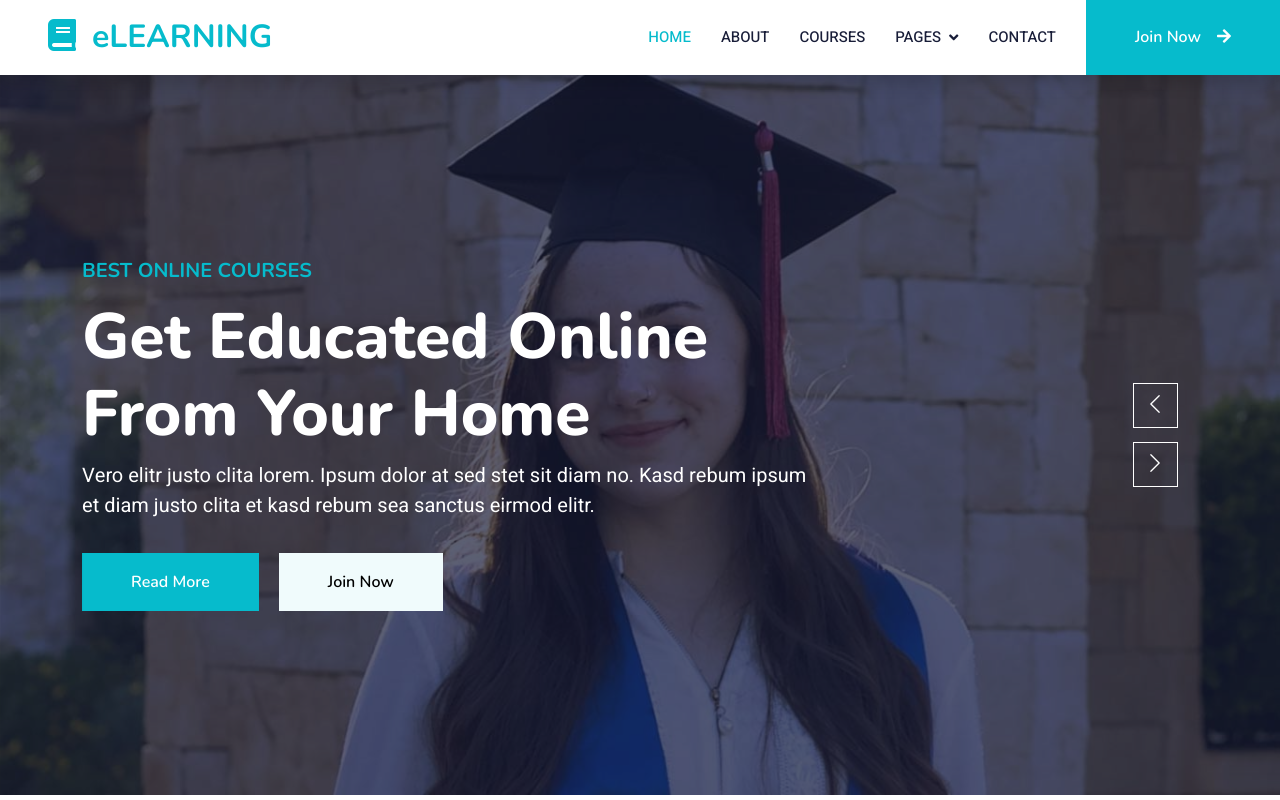
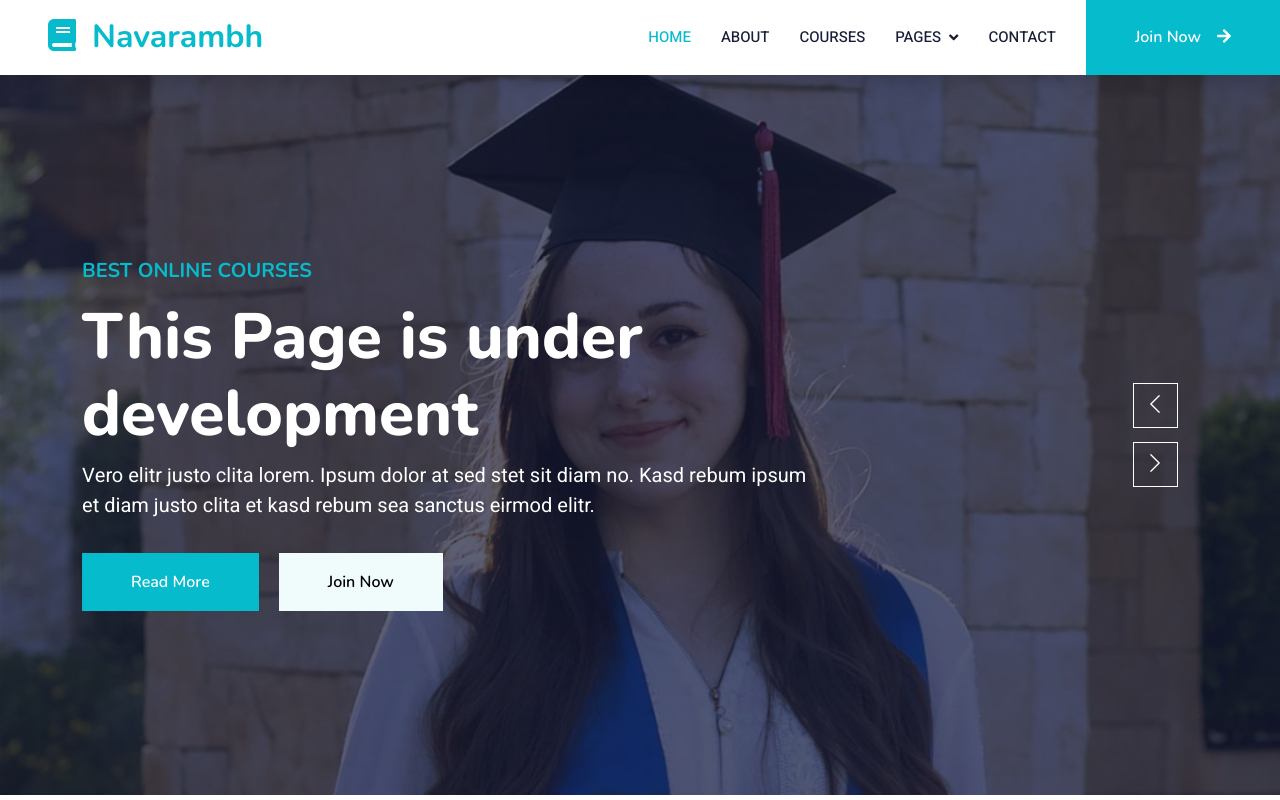
Before and after one commit to ALENJOSESR/navarambh, a plain HTML site: page index.html in a window 1280 px wide. Shown: the top 800 px of the page. Drawn offline with nearby package versions, Linux system fonts and the light colour scheme.

Commit message:
Page under dev

```diff
--- a/index.html
+++ b/index.html
@@ -44,7 +44,7 @@
     <!-- Navbar Start -->
     <nav class="navbar navbar-expand-lg bg-white navbar-light shadow sticky-top p-0">
         <a href="index.html" class="navbar-brand d-flex align-items-center px-4 px-lg-5">
-            <h2 class="m-0 text-primary"><i class="fa fa-book me-3"></i>eLEARNING</h2>
+            <h2 class="m-0 text-primary"><i class="fa fa-book me-3"></i>Navarambh</h2>
         </a>
         <button type="button" class="navbar-toggler me-4" data-bs-toggle="collapse" data-bs-target="#navbarCollapse">
             <span class="navbar-toggler-icon"></span>
@@ -80,7 +80,7 @@
                         <div class="row justify-content-start">
                             <div class="col-sm-10 col-lg-8">
                                 <h5 class="text-primary text-uppercase mb-3 animated slideInDown">International Preschool</h5>
-                                <h1 class="display-3 text-white animated slideInDown">where every child is celebrated</h1>
+                                <h1 class="display-3 text-white animated slideInDown">This page is under development</h1>
                                 <p class="fs-5 text-white mb-4 pb-2">Vero elitr justo clita lorem. Ipsum dolor at sed stet sit diam no. Kasd rebum ipsum et diam justo clita et kasd rebum sea sanctus eirmod elitr.</p>
                                 <a href="" class="btn btn-primary py-md-3 px-md-5 me-3 animated slideInLeft">Read More</a>
                                 <a href="" class="btn btn-light py-md-3 px-md-5 animated slideInRight">Join Now</a>
@@ -96,7 +96,7 @@
                         <div class="row justify-content-start">
                             <div class="col-sm-10 col-lg-8">
                                 <h5 class="text-primary text-uppercase mb-3 animated slideInDown">Best Online Courses</h5>
-                                <h1 class="display-3 text-white animated slideInDown">Get Educated Online From Your Home</h1>
+                                <h1 class="display-3 text-white animated slideInDown">This Page is under development</h1>
                                 <p class="fs-5 text-white mb-4 pb-2">Vero elitr justo clita lorem. Ipsum dolor at sed stet sit diam no. Kasd rebum ipsum et diam justo clita et kasd rebum sea sanctus eirmod elitr.</p>
                                 <a href="" class="btn btn-primary py-md-3 px-md-5 me-3 animated slideInLeft">Read More</a>
                                 <a href="" class="btn btn-light py-md-3 px-md-5 animated slideInRight">Join Now</a>
@@ -546,10 +546,10 @@
             <div class="copyright">
                 <div class="row">
                     <div class="col-md-6 text-center text-md-start mb-3 mb-md-0">
-                        &copy; <a class="border-bottom" href="#">Your Site Name</a>, All Right Reserved.
+                        &copy; <a class="border-bottom" href="#">Navarambh</a>, All Right Reserved.
 
                         <!--/*** This template is free as long as you keep the footer author’s credit link/attribution link/backlink. If you'd like to use the template without the footer author’s credit link/attribution link/backlink, you can purchase the Credit Removal License from "https://htmlcodex.com/credit-removal". Thank you for your support. ***/-->
-                        Designed By <a class="border-bottom" href="https://htmlcodex.com">HTML Codex</a>
+                        Designed By <a class="border-bottom" href="https://htmlcodex.com">Alen Joses</a>
                     </div>
                     <div class="col-md-6 text-center text-md-end">
                         <div class="footer-menu">
```
